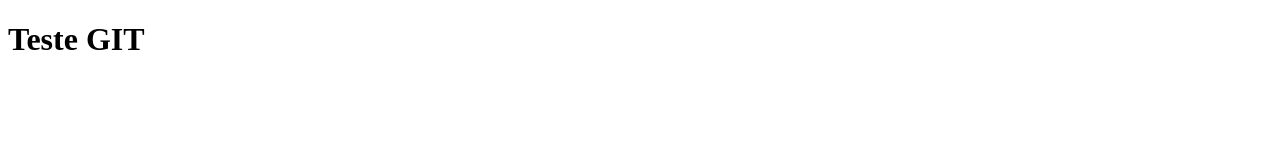
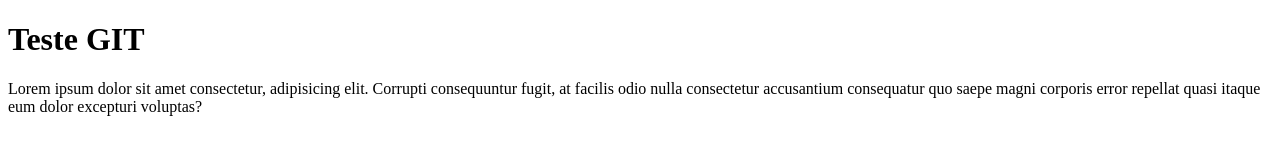
Before and after one commit to BarbaraLealMartins/teste-git, a plain HTML site: page index.html in a window 1280 px wide. Drawn offline with Linux system fonts and the light colour scheme.

Commit message:
Inclusão parágrafo

```diff
--- a/index.html
+++ b/index.html
@@ -8,6 +8,7 @@
 </head>
 <body>
     <h1>Teste GIT</h1>
+    <p>Lorem ipsum dolor sit amet consectetur, adipisicing elit. Corrupti consequuntur fugit, at facilis odio nulla consectetur accusantium consequatur quo saepe magni corporis error repellat quasi itaque eum dolor excepturi voluptas?</p>
 
 </body>
 </html>
```
